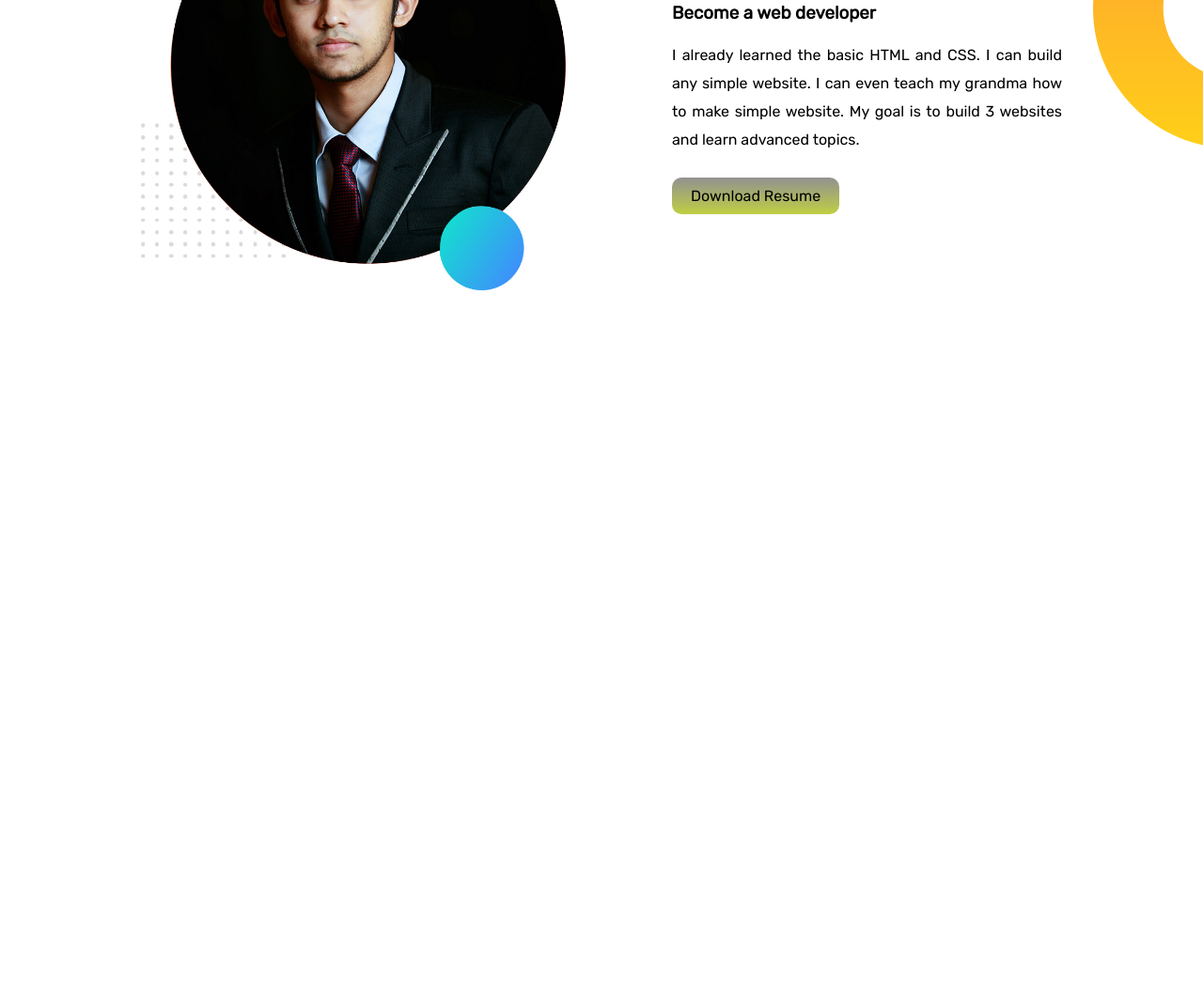
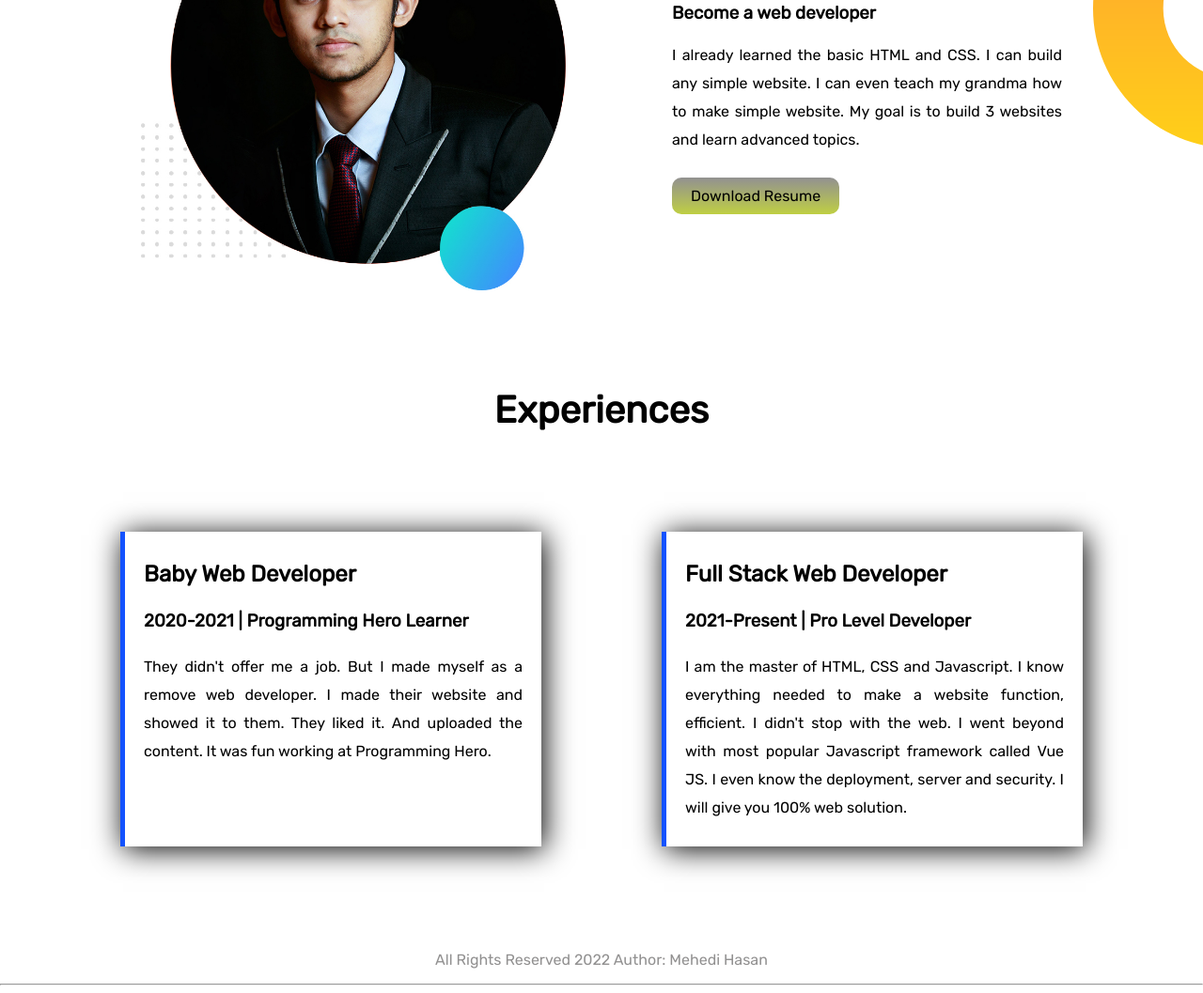
Before and after one commit to mhrifat9/mhr-portfolio, a plain HTML site: page index.html in a window 1280 px wide. Shown: the part 648-1705 px from the top of the page at 94% size. Before the commit the page ends 961 px from the top, so only its background shows below. Drawn offline with Linux system fonts and the light colour scheme.

Commit message:
All done

```diff
--- a/index.html
+++ b/index.html
@@ -40,8 +40,27 @@
             <h3>Become a web developer</h3>
             <p>I already learned the basic HTML and CSS. I can build any simple website. I can even teach my grandma how to make simple website. My goal is to build 3 websites and learn advanced topics.</p><br>
             <a id="resume-button" target="_blank" href="resume.html">Download Resume</a>
+        </div>
+    </section>
 
+    <h1 id="exp1">Experiences</h1>
+    <section id="final-section">
+
+        <div id="developer1">
+            <h1>Baby Web Developer</h1>
+            <h3>2020-2021 | Programming Hero Learner</h3>
+            <p>They didn't offer me a job. But I made myself as a remove web developer. I made their website and showed it to them. They liked it. And uploaded the content. It was fun working at Programming Hero.</p>
+        </div>
+        <div id="developer2">
+            <h1>Full Stack Web Developer</h1>
+            <h3>2021-Present | Pro Level Developer</h3>
+            <p>I am the master of HTML, CSS and Javascript. I know everything needed to make a website function, efficient. I didn't stop with the web. I went beyond with most popular Javascript framework called Vue JS. I even know the deployment, server and security. I will give you 100% web solution.</p>
         </div>
     </section>
 </body>
+<footer id="ftr">
+
+    <p><br><br><br><br><br>All Rights Reserved 2022 Author: Mehedi Hasan</p>
+    <hr>
+</footer>
 </html>
--- a/style.css
+++ b/style.css
@@ -91,3 +91,52 @@ span{
         background-position: right top;
 
     }
+    #exp1{
+        text-align: center;
+        font-size: 40px;
+        margin-top: 100px;
+        display: block;
+    }
+    #developer1{
+        width: 40%;
+        margin-top: 80px;
+        text-align: justify;
+        line-height: 30px;
+        border-left: 5px solid #1352ff;
+        margin-left: 10%;
+        margin-right: 5%;
+        padding: 10px 20px;
+        box-shadow: 3px 3px 30px black;
+
+    }
+
+        #developer1 h1{
+            text-align: left;
+        }
+
+        #developer2 h1{
+            text-align: left;
+        }
+
+    #developer2{
+        width: 40%;
+        margin-right: 10%;
+        margin-left: 5%;
+        padding: 10px 20px;
+        margin-top: 80px;
+        text-align: justify;
+        line-height: 30px;
+        border-left: 5px solid #1352ff;
+        box-shadow: 3px 3px 30px black;
+
+    }
+
+    #final-section{
+        display: flex;
+    }
+
+    #ftr{
+        text-align: center;
+        font-size: 16px;
+        color: #929191;
+    }
```
